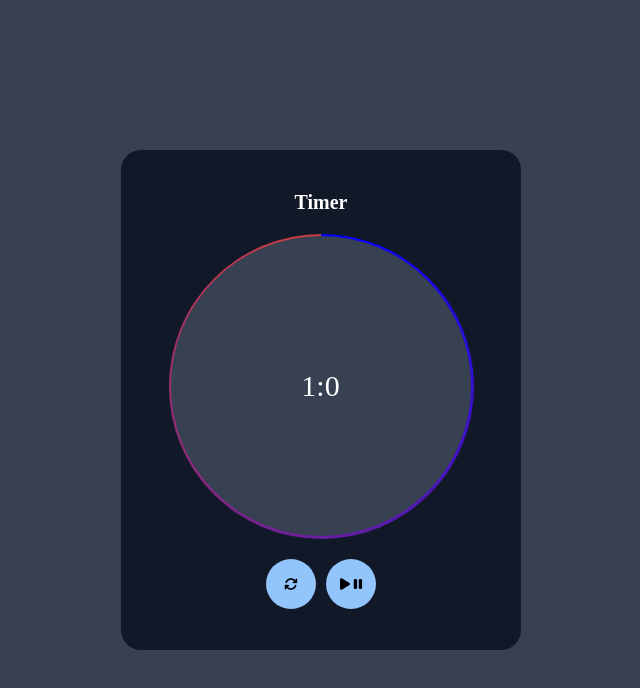
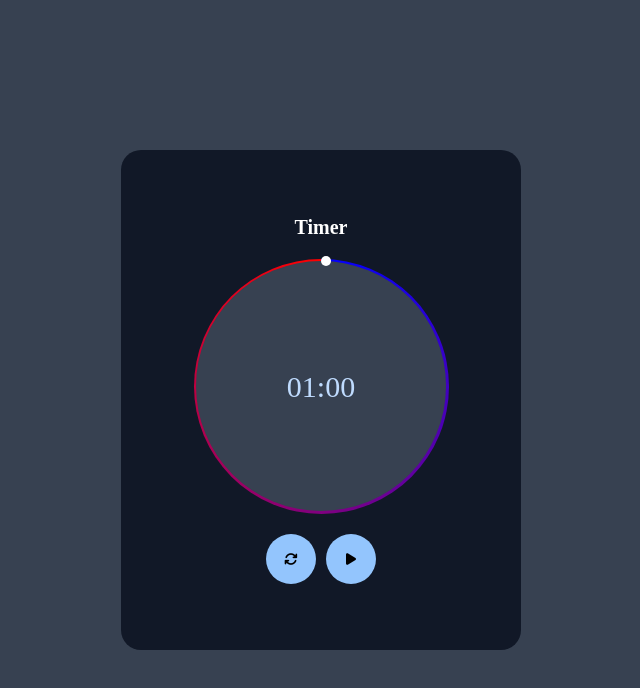
Before and after one commit to Code-Coterie-Team/Simple-Timer, a plain HTML site: page index.html in a window 1280 px wide. Shown: the whole page, without its empty margins (319-959 px from the left). Drawn offline with Linux system fonts and the light colour scheme.

Commit message:
timer change

```diff
--- a/index.html
+++ b/index.html
@@ -11,18 +11,17 @@
         <div class="main">
             <h1>Timer</h1>
             <div class="circle">
+                <div id='timer' class="timer">01:00</div>
                 <div class="insidecircle">
-                    <div id='timer' class="timer">01:00</div>
+
+                    <div class="hand"></div>
                 </div>
-
             </div>
 
             <div class="changetimer">
                 <button id="reset" class="btnreset"><i class="fa-solid fa-arrows-rotate"></i></button>
                 <button id="startpause" class="btnstart">
-                    <i class="fa-solid fa-play" ></i>
-                    <i class="fa-solid fa-pause" id="pause" ></i>
-
+                    <i id="play" class="fa-solid fa-play" ></i>
                 </button>
             </div>
 
--- a/main.js
+++ b/main.js
@@ -1,20 +1,24 @@
 let timeleft=60;
 let isPaused=true;
 let timer;
-const timerbtn=document.getElementById('timer');
-const startpause=document.getElementById('startpause')
-const reset=document.getElementById('reset')
+
+const timerAct=document.getElementById('timer');
+const startpause=document.getElementById('startpause');
+const reset=document.getElementById('reset');
 const root=document.querySelector(':root');
+const icon=document.getElementById('play');
 
 function timerShow(){
     const minute=Math.floor(timeleft/60);
     const second=timeleft%60;
-    timerbtn.innerHTML=`${minute}:${second}`;
+    timerAct.innerHTML=`0${minute}:${second}`;
 }
 
 startpause.addEventListener('click',()=>{
     if (isPaused){
         isPaused=false;
+        icon.classList.remove('fa-play')
+        icon.classList.add('fa-pause');
         startpause.classList.toggle('color');
         timer=setInterval(()=>{
             if(timeleft>0){
@@ -23,15 +27,15 @@ startpause.addEventListener('click',()=>{
                 root.style.setProperty('--degrees',circleDegree())
                 }
             else{
-                startpause.disabled=true;
+
                 clearInterval(timer);
-                startpause.textContent='';
 
             }
         },1000)}
     else {
         isPaused=true;
-        startpause.textContent='';
+        icon.classList.remove("fa-pause");
+        icon.classList.add('fa-play');
         clearInterval(timer);
         startpause.classList.toggle('color');
 
@@ -41,13 +45,13 @@ reset.addEventListener('click',()=>{
     clearInterval(timer);
     timeleft=60;
     isPaused=true;
-    startpause.textContent='';
+    icon.classList.remove("fa-pause");
+    icon.classList.add('fa-play');
     root.style.setProperty('--degrees','0deg');
     startpause.classList.remove('color');
     timerShow();
 })
 
 function circleDegree(){
-    return `${0+((60-timeleft)*6)}deg`;
+    return `${((60-timeleft)*6)}deg`;
 }
-timerShow();
--- a/style.css
+++ b/style.css
@@ -30,37 +30,41 @@ body{
 
 .circle{
 
-    width:30.5rem;
-    height: 30.5rem;
+    width:25.5rem;
+    height: 25.5rem;
     border-radius: 50%;
     background: conic-gradient(
         transparent 0deg,
         transparent var(--degrees),
         blue var(--degrees),
-        rgb(207, 62, 62) 360deg
-        );
+        red 360deg);
     position: relative;
 
 }
 
 
 .insidecircle{
-    width:30rem ;
-    height:30rem;
+    width:25rem ;
+    height:25rem;
     border-radius: 50%;
     background-color:rgb(55 65 81 );
     position: absolute;
     top:2px;
     left: 2px;
     display: flex;
-    flex-direction: column;
     justify-content: center;
     align-items: center;
-    gap:1rem;
+    transform-origin: center;
+    transform: rotate( var(--degrees));
 }
 .timer{
     font-size: 3rem;
-
+    color: rgb(191, 219 ,254);
+    position: absolute;
+    top: 50%;
+    left: 50%;
+    transform: translate(-50%,-50%);
+    z-index: 1;
 }
 .changetimer{
     display: flex;
@@ -83,3 +87,15 @@ body{
 .color{
     background-color: green;
 }
+
+.hand{
+    width:1rem;
+    height:1rem;
+    border-radius: 50%;
+    background-color: white;
+    position: absolute;
+    top:-5px;
+    left: 50%;
+    z-index: 10;
+
+}
```
